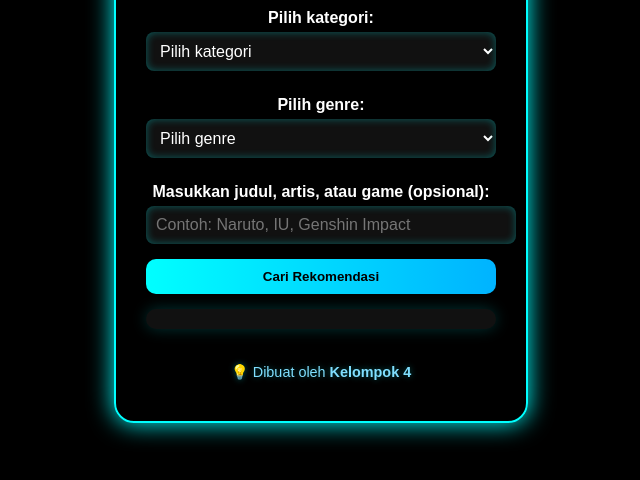
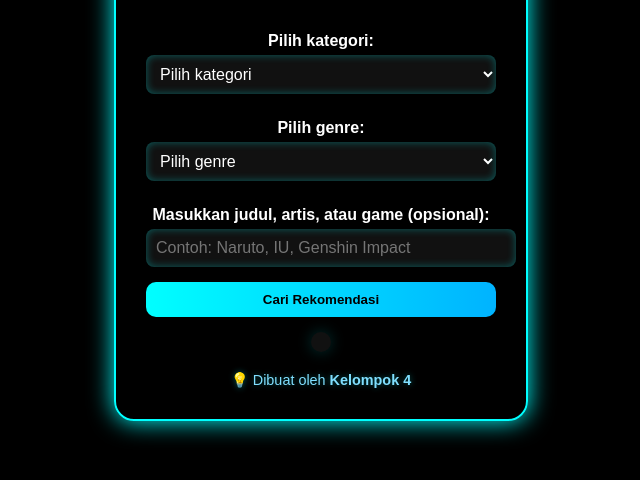
Before and after one commit to DaudAsfa/Machine-Learning, a plain HTML site: page index.html in a window 1280 px wide. Shown: the part 266-746 px from the top of the page, without its empty margins (319-959 px from the left). Drawn offline with Linux system fonts and the light colour scheme.

Commit message:
Update style.css

```diff
--- a/style.css
+++ b/style.css
@@ -1,17 +1,14 @@
-/* 🌌 Tampilan dasar */
 body {
   background-color: #000;
   color: #fff;
   font-family: 'Poppins', sans-serif;
   display: flex;
-  flex-direction: column;
+  justify-content: center;
   align-items: center;
-  justify-content: center;
   height: 100vh;
   margin: 0;
 }
 
-/* 🌈 Container utama */
 .container {
   background: rgba(0, 0, 0, 0.85);
   border: 2px solid #00ffff;
@@ -20,9 +17,11 @@ body {
   padding: 30px;
   width: 350px;
   text-align: center;
+  display: flex;
+  flex-direction: column;
+  align-items: center;
 }
 
-/* Judul utama */
 .title {
   color: #00ffff;
   text-shadow: 0 0 20px #00ffff;
@@ -30,21 +29,18 @@ body {
   margin-bottom: 10px;
 }
 
-/* Subjudul */
 .subtitle {
   color: #ccc;
   font-size: 0.95rem;
   margin-bottom: 25px;
 }
 
-/* Label form */
 label {
   display: block;
   margin: 10px 0 5px;
   font-weight: 600;
 }
 
-/* Dropdown dan input */
 select,
 input {
   width: 100%;
@@ -58,7 +54,6 @@ input {
   box-shadow: 0 0 8px #00ffff55 inset;
 }
 
-/* Tombol cari */
 button {
   background: linear-gradient(90deg, #00ffff, #00b3ff);
   color: #000;
@@ -76,7 +71,6 @@ button:hover {
   transform: scale(1.03);
 }
 
-/* Kotak hasil */
 .result-box {
   background: #111;
   border-radius: 10px;
@@ -85,13 +79,12 @@ button:hover {
   box-shadow: 0 0 15px #00ffff33;
 }
 
-/* Footer — ⭐ teks di tengah bawah */
+/* ✅ Footer fix: tetap di bawah container, di tengah */
 footer {
   text-align: center;
-  margin-top: 25px;
-  padding: 10px 0;
   color: #80dfff;
   font-size: 0.9rem;
   text-shadow: 0 0 6px #00ffff55;
-  position: relative;
+  margin-top: 20px;
+  width: 100%;
 }
```
